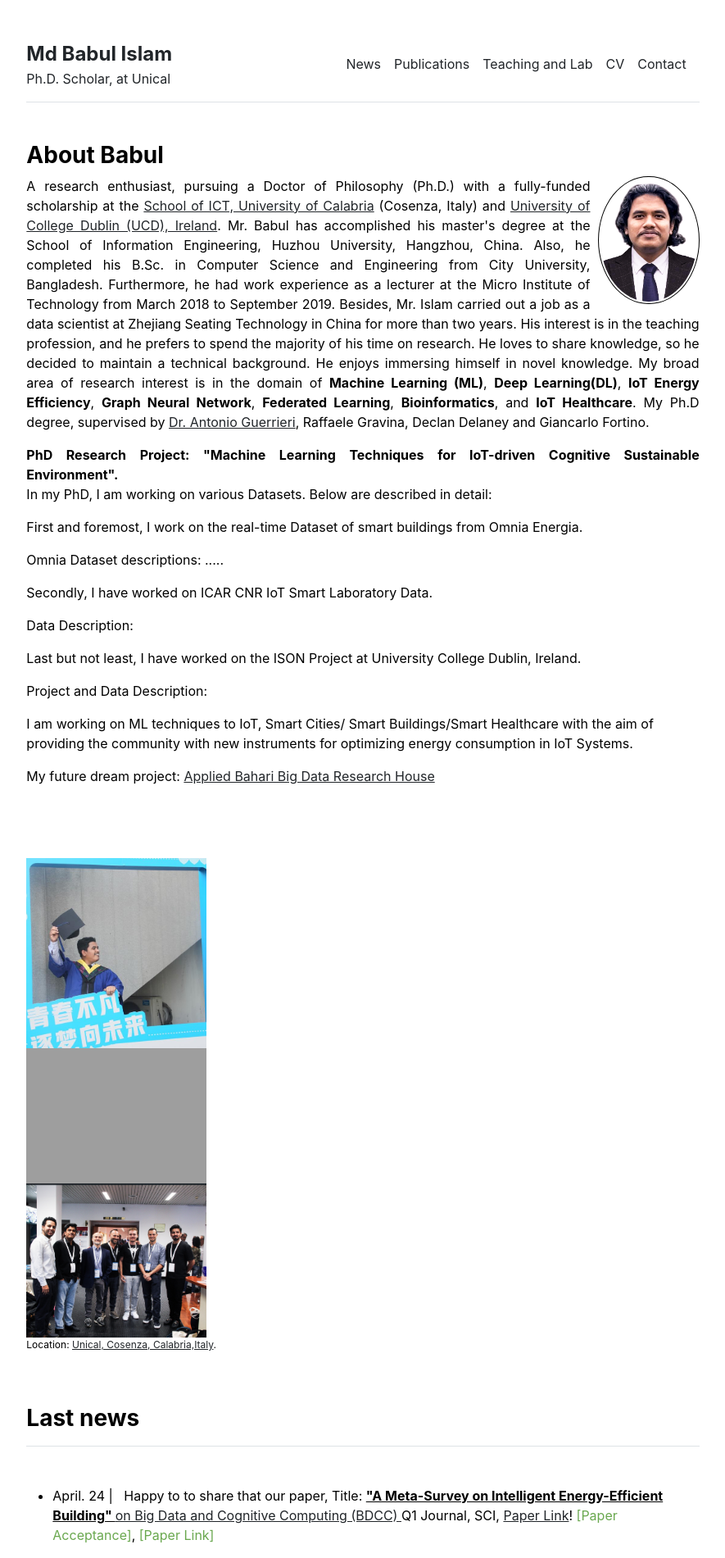
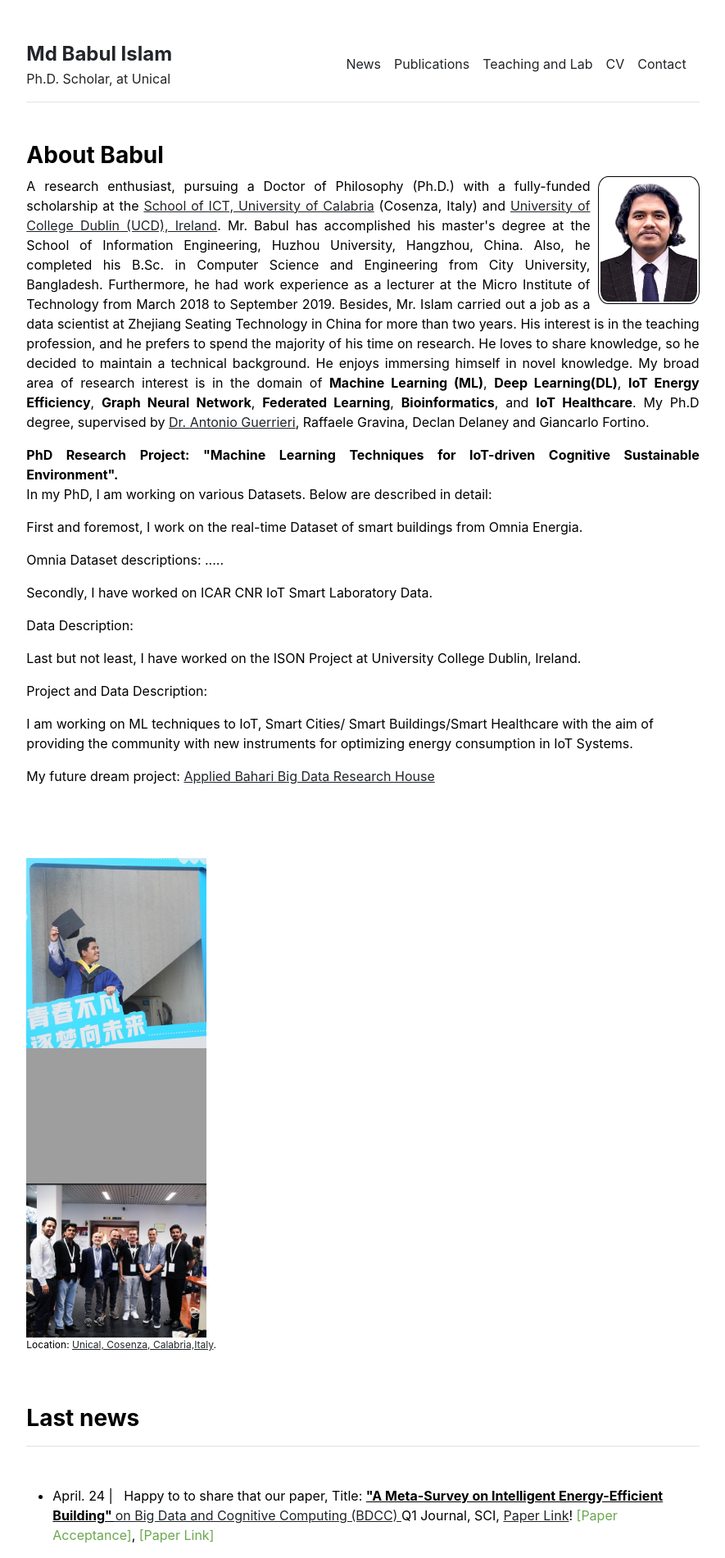
Before and after one commit to babulcseian/babulcseian.github.io, a Jekyll site: the page built from index.md, in a window 1280 px wide. Shown: the top 1901 px of the page at 82% size, without its empty margins (197-1082 px from the left). Built offline with Jekyll 4.4.1, drawn with Linux system fonts in a browser that asks for light colours; a style sheet for code colours, icons or effects is not loaded.

Commit message:
Update home.html

```diff
--- a/_layouts/home.html
+++ b/_layouts/home.html
@@ -6,7 +6,7 @@
   <div class="col-md-15">
     <h3 class="fw-bold">About Babul</h3>
 
-<img src="{{ site.github.url }}/assets/img/Md Babul Islam 1.jpg" alt="Home" width="15%" title="MSc Graduation" style="float: right; margin-left: 10px; margin-bottom: 10px; border: solid black 1px; padding: 2px; border-radius: 90%;">
+<img src="{{ site.github.url }}/assets/img/Md Babul Islam 1.jpg" alt="Home" width="15%" title="MSc Graduation" style="float: right; margin-left: 10px; margin-bottom: 10px; border: solid black 1px; padding: 2px; border-radius: 10%;">
 
     <p align="justify"> A research enthusiast, pursuing a Doctor of Philosophy (Ph.D.) with a fully-funded scholarship at the <a class="other" href='https://dottorato.dimes.unical.it/students/md-babul-islam'>School of ICT, University of Calabria</a> (Cosenza, Italy)
        and <a class="other" href='https://www.ucd.ie/'>University of College Dublin (UCD), Ireland</a>.
```
